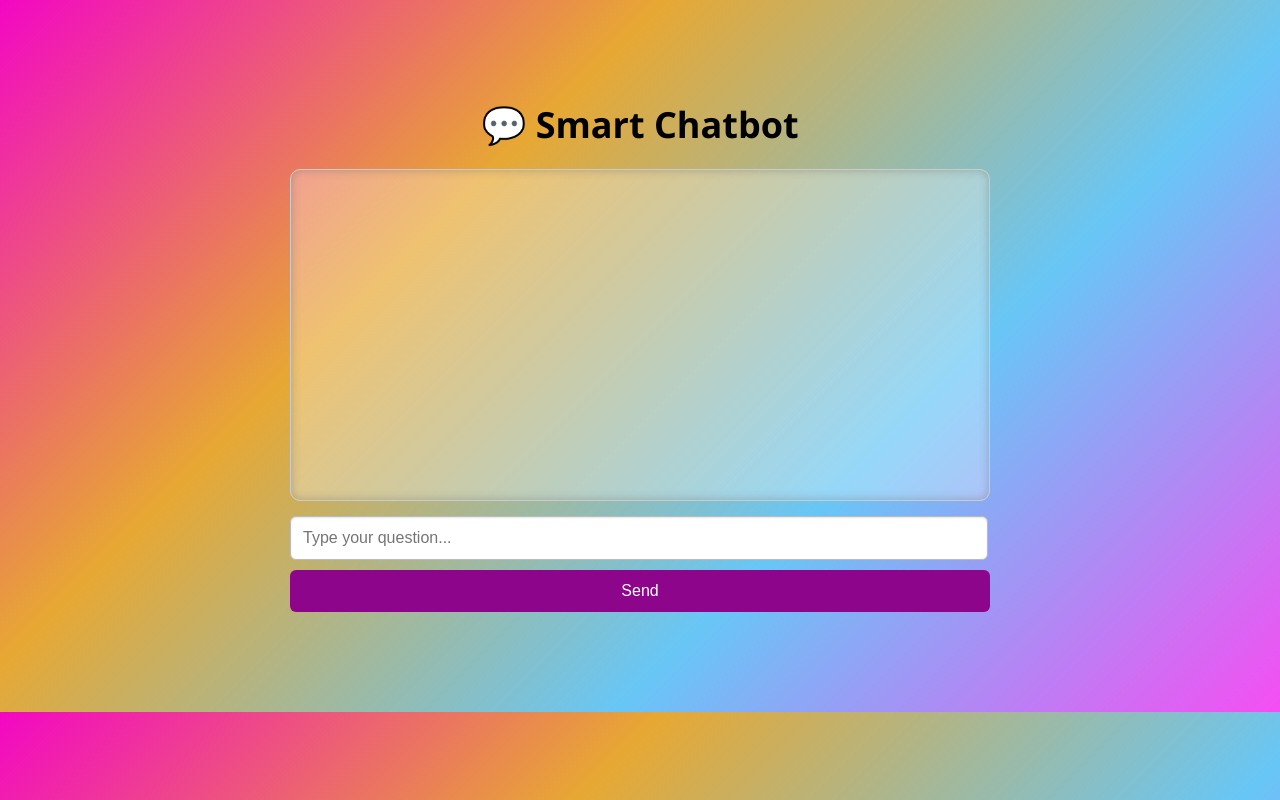
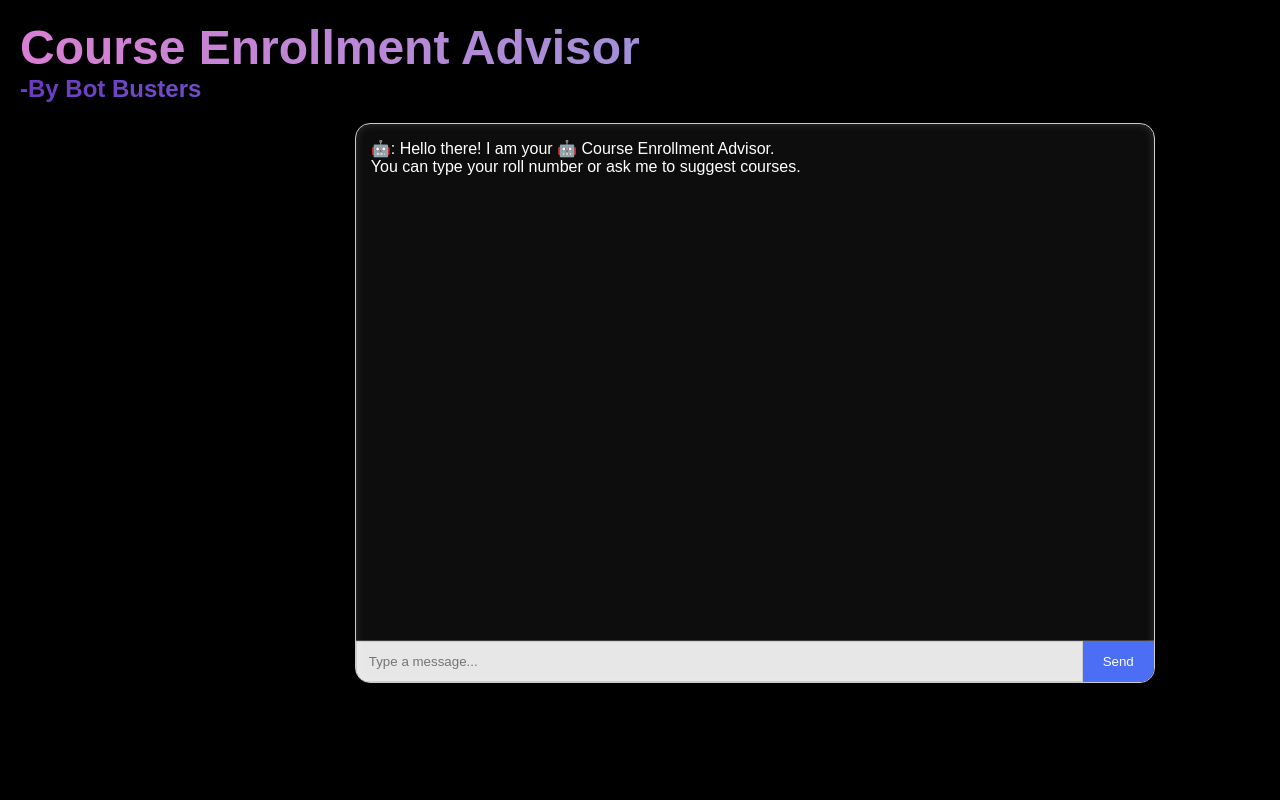
Before and after one commit to Cod-bot-cyber/CHATBOT2, a Flask app: page / in a window 1280 px wide. Run offline with Flask 3, Linux system fonts and the light colour scheme.

Commit message:
Update index.html

```diff
--- a/templates/index.html
+++ b/templates/index.html
@@ -1,127 +1,185 @@
 <!DOCTYPE html>
-<html>
+<html lang="en">
 <head>
-  <title>Smart Chatbot</title>
+  <meta charset="UTF-8">
+  <meta name="viewport" content="width=device-width, initial-scale=1.0">
+  <title>ChatBot Website</title>
   <style>
+    * { margin:0; padding:0; box-sizing:border-box; }
+
     body {
-      font-family: 'Segoe UI', sans-serif;
-      max-width: 700px;
-      margin: 100px auto;
-      background: linear-gradient(135deg, #f307c4, #e7a833, #3fb7f4c9, #f31eefc9);
-      padding: 0px;
-      border-radius: 15px;
-      animation: fadeIn 0.8s ease-in;
+      font-family: Arial, sans-serif;
+      min-height:100vh;
+      display:flex;
+      flex-direction:column;
+      background-color:black;
+      background-size:cover;
+      color:white;
+      padding:20px;
     }
 
-    @keyframes fadeIn {
-      from { opacity: 0; transform: translateY(10px); }
-      to { opacity: 1; transform: translateY(0); }
+    .intro h1 {
+      font-size:5rem;
+      font-weight:bold;
+      background:linear-gradient(90deg,#d97ed4,#6ca0dc);
+      background-size:100%;
+      background-position:0%;
+      -webkit-background-clip:text;
+      -webkit-text-fill-color:transparent;
+      opacity:0;
+      animation:appear 1s ease forwards 0.5s, shrinkDown 2s ease forwards 3s, gradientFlow 6s infinite linear;
+    }
+    .intro h2 {
+      font-size:3rem;
+      font-weight:bold;
+      background:linear-gradient(90deg,#6d39c1,#8cc2ff);
+      -webkit-background-clip:text;
+      -webkit-text-fill-color:transparent;
+      opacity:0;
+      animation:appear 1s ease forwards 2s, shrinkDown2 2s ease forwards 3s;
     }
 
-    h1{
-      text-align: center;
-      color: black;
-      margin-bottom: 20px;
-      font-size: 36px;
+    @keyframes appear { from{opacity:0;transform:translateY(-10px);} to{opacity:1;transform:translateY(0);} }
+    @keyframes shrinkDown { from{font-size:5rem;} to{font-size:3rem;} }
+    @keyframes shrinkDown2 { from{font-size:3rem;} to{font-size:1.5rem;} }
+    @keyframes gradientFlow { 0%{background-position:0%;} 100%{background-position:100%;} }
+
+    .chat-section {
+      margin-top:20px;
+      display:flex;
+      flex-direction:column;
+      max-width:800px;
+      width:100%;
+      height:70vh;
+      background:#ffffffc9;
+      border-radius:15px;
+      overflow:hidden;
+      border:1px solid #ccc;
+      box-shadow:inset 0 0 8px rgba(106,105,105,0.428);
+      background-color:rgba(255,255,255,0.05);
+      opacity:0;
+      margin-left:27%;
+      animation:showChat 1s ease forwards;
+      animation-delay:3s;
     }
 
-    #chatbox {
-      background: #ffffffc9;
-      padding: 15px;
-      height: 300px;
-      overflow-y: auto;
-      border-radius: 10px;
-      border: 1px solid #ccc;
-      box-shadow: inset 0 0 8px rgba(106, 105, 105, 0.428);
-      margin-bottom: 15px;
-      background-color: rgba(255,255,255,0.3);
+    @keyframes showChat { to{opacity:1; transform:translateY(0);} }
+
+    .chat-messages {
+      flex:1;
+      padding:15px;
+      overflow-y:auto;
+      color: white
     }
 
-    .chat-entry {
-      margin-bottom: 10px;
+    .chat-messages div { color:white; margin-bottom:5px; word-wrap:break-word; }
+    .chat-input { display:flex; border-top:1px solid rgba(255,255,255,0.2); }
+    .chat-input input {
+      flex:1;
+      padding:12px;
+      border:1px solid #ccc;
+      outline:none;
+      background:rgba(255,255,255,0.9);
+      color:black;
     }
-
-    .user {
-      font-weight: bold;
-      color: #00695c;
+    .chat-input button {
+      padding:12px 20px;
+      border:none;
+      background:#4c6ef5;
+      color:white;
+      cursor:pointer;
+      transition:background 0.3s;
     }
-
-    .bot {
-      margin-left: 10px;
-      color: #444;
-    }
-
-    #userInput {
-      width: 96%;
-      padding: 12px;
-      font-size: 16px;
-      border: 1px solid #bbb;
-      border-radius: 6px;
-      box-shadow: inset 0 1px 2px rgba(0,0,0,0.1);
-    }
-
-    #sendBtn {
-      margin-top: 10px;
-      padding: 12px;
-      width: 100%;
-      font-size: 16px;
-      background: linear-gradient(to right, #8d058b, #8d058b);
-      color: white;
-      border: none;
-      border-radius: 6px;
-      cursor: pointer;
-      transition: background 0.3s ease;
-    }
-
-    #sendBtn:hover {
-      background: linear-gradient(to right, #47014c, #47014c);
-    }
+    .chat-input button:hover { background:#3b5bdb; }
   </style>
 </head>
 <body>
+  <div class="intro">
+    <h1>Course Enrollment Advisor</h1>
+    <h2>-By Bot Busters</h2>
+  </div>
 
-  <h1> 💬 Smart Chatbot</h1>
-
-  <div id="chatbox"></div>
-
-  <input type="text" id="userInput" placeholder="Type your question..." />
+  <section class="chat-section">
+    <div class="chat-messages" id="chatMessages"></div>
+    <div class="chat-input">
+      <input type="text" id="messageInput" placeholder="Type a message...">
       <button id="sendBtn">Send</button>
+    </div>
+  </section>
 
   <script>
-    const chatbox = document.getElementById("chatbox");
-    const userInput = document.getElementById("userInput");
+document.addEventListener("DOMContentLoaded", function() {
+  const input = document.getElementById("messageInput");
+  const messages = document.getElementById("chatMessages");
   const sendBtn = document.getElementById("sendBtn");
 
-    function appendMessage(sender, text) {
-      const msg = document.createElement("div");
-      msg.className = "chat-entry";
-      msg.innerHTML = `<span class="${sender}">${sender}:</span> <span>${text}</span>`;
-      chatbox.appendChild(msg);
-      chatbox.scrollTop = chatbox.scrollHeight;
+  // Welcome message
+  appendBotMessage("Hello there! I am your 🤖 Course Enrollment Advisor.\nYou can type your roll number or ask me to suggest courses.");
+
+  async function sendMessage() {
+    const text = input.value.trim();
+    if(text==="") return;
+
+    // User message
+    const userMsg = document.createElement("div");
+    userMsg.textContent = "You: " + text;
+    messages.appendChild(userMsg);
+    messages.scrollTop = messages.scrollHeight;
+
+    input.value = "";
+
+    try {
+      const response = await fetch("/ask", {
+        method:"POST",
+        headers:{"Content-Type":"application/json"},
+        body:JSON.stringify({question:text})
+      });
+      const data = await response.json();
+      const botButtons = data.buttons || [];
+      appendBotMessage(data.answer, botButtons);
+
+    } catch(err) {
+      appendBotMessage("⚠️ Error connecting to server.");
+    }
   }
 
-    async function sendMessage() {
-      const question = userInput.value.trim();
-      if (!question) return;
+  function appendBotMessage(text, buttons=[]) {
+    const botMsg = document.createElement("div");
+    // Replace newline characters with <br>
+    botMsg.innerHTML = "🤖: " + text.replace(/\n/g, "<br>");
+    botMsg.style.marginBottom = "5px";
+    messages.appendChild(botMsg);
 
-      appendMessage("You", question);
-      userInput.value = "";
+    // Buttons
+    if(buttons.length>0){
+      const btnContainer = document.createElement("div");
+      btnContainer.style.marginTop="5px";
+      buttons.forEach(b=>{
+        const btn = document.createElement("button");
+        btn.textContent = b;
+        btn.style.marginRight="5px";
+        btn.onclick = ()=> sendMessageFromButton(b);
+        btnContainer.appendChild(btn);
+      });
+      messages.appendChild(btnContainer);
+    }
 
-      const response = await fetch("/ask", {
-        method: "POST",
-        headers: { "Content-Type": "application/json" },
-        body: JSON.stringify({ question })
-      });
+    messages.scrollTop = messages.scrollHeight;
+  }
 
-      const data = await response.json();
-      appendMessage("Bot", data.answer);
+  function sendMessageFromButton(text){
+    input.value = text;
+    sendMessage();
   }
 
   sendBtn.addEventListener("click", sendMessage);
-    userInput.addEventListener("keydown", (e) => {
-      if (e.key === "Enter") sendMessage();
+  input.addEventListener("keydown", function(e){
+    if(e.key==="Enter"){
+      e.preventDefault();
+      sendMessage();
+    }
+  });
 });
   </script>
-
 </body>
 </html>
```
Lines whose indentation alone changed are shown as unchanged.
